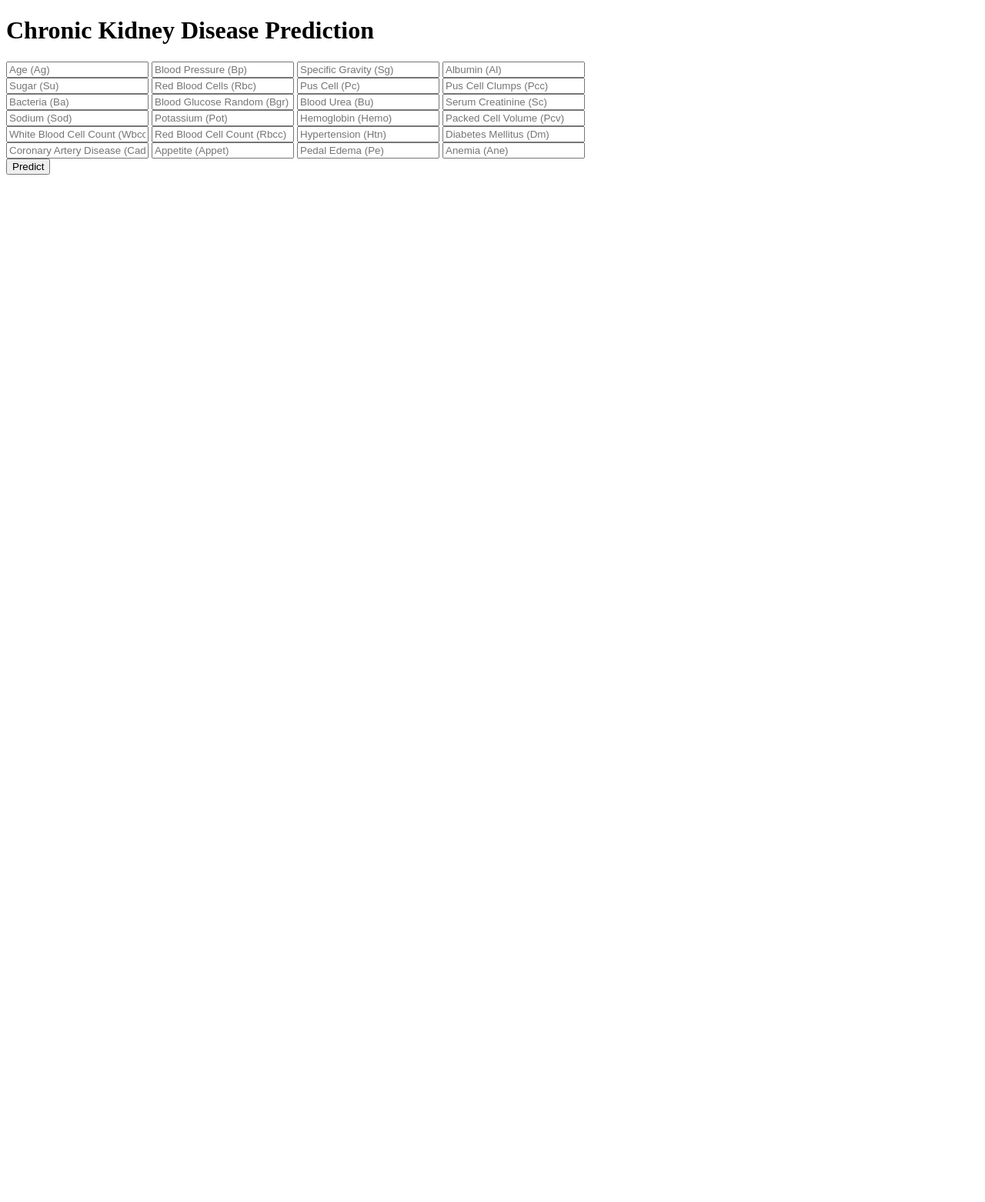
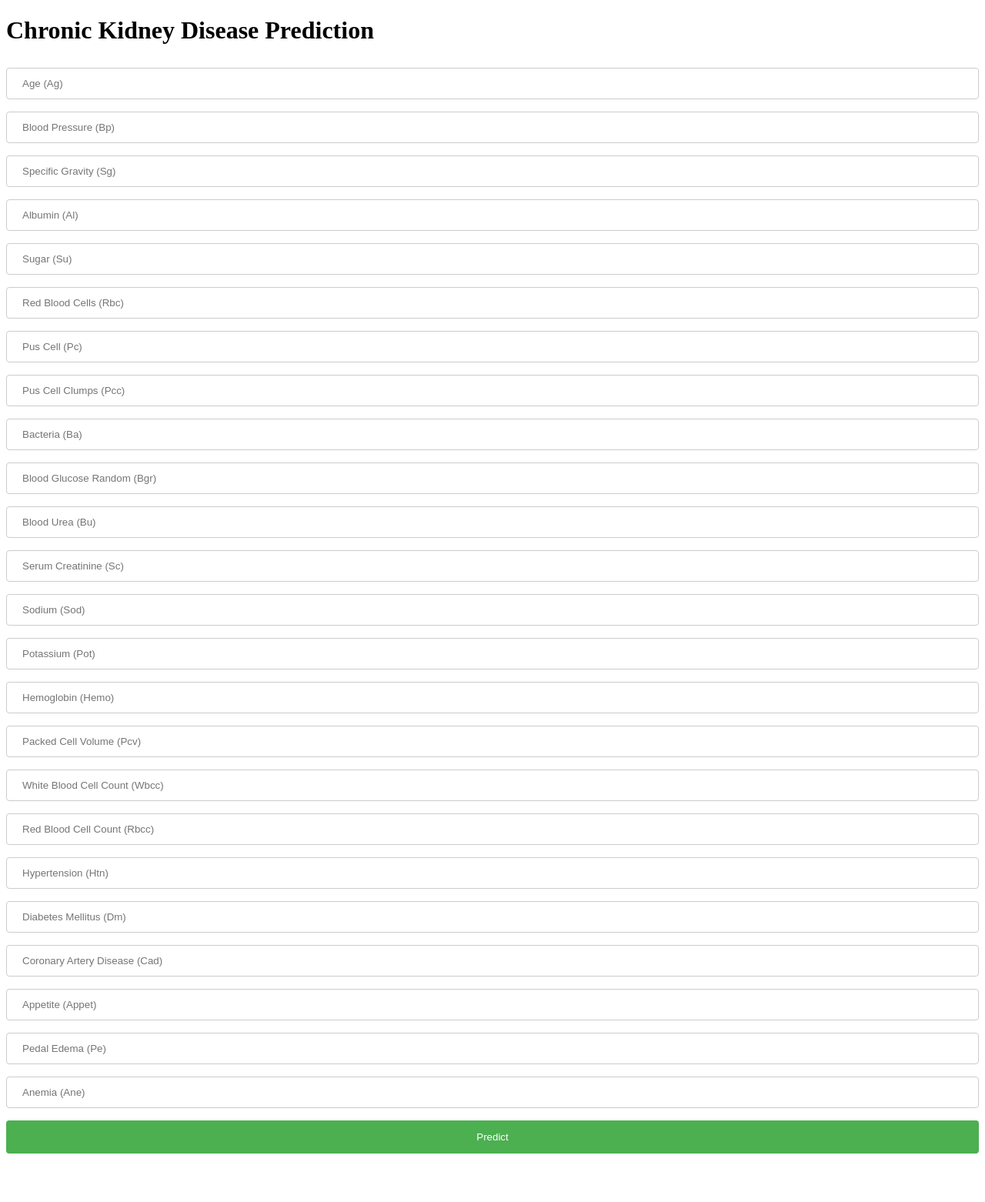
Before and after one commit to Mubtasim47/ckd-prediction, a Flask app: page / in a window 1280 px wide. Shown: the whole page at 77% size. Before the commit the page ends 227 px from the top, so only its background shows below. Run offline with Flask 2, Linux system fonts and the light colour scheme; parts of the project's set-up code (start-up, migrations or seed data) failed here and were passed over.

Commit message:
ui changed

```diff
--- a/templates/index.html
+++ b/templates/index.html
@@ -8,6 +8,32 @@
     <link href='https://fonts.googleapis.com/css?family=Arimo' rel='stylesheet' type='text/css'>
     <link href='https://fonts.googleapis.com/css?family=Hind:300' rel='stylesheet' type='text/css'>
     <link href='https://fonts.googleapis.com/css?family=Open+Sans+Condensed:300' rel='stylesheet' type='text/css'>
+    <style>
+        input[type=text], select {
+            width: 100%;
+            padding: 12px 20px;
+            margin: 8px 0;
+            display: inline-block;
+            border: 1px solid #ccc;
+            border-radius: 4px;
+            box-sizing: border-box;
+        }
+
+        button {
+            width: 100%;
+            background-color: #4CAF50;
+            color: white;
+            padding: 14px 20px;
+            margin: 8px 0;
+            border: none;
+            border-radius: 4px;
+            cursor: pointer;
+        }
+
+        button:hover {
+            background-color: #45a049;
+        }
+    </style>
 </head>
 
 <body>
```
